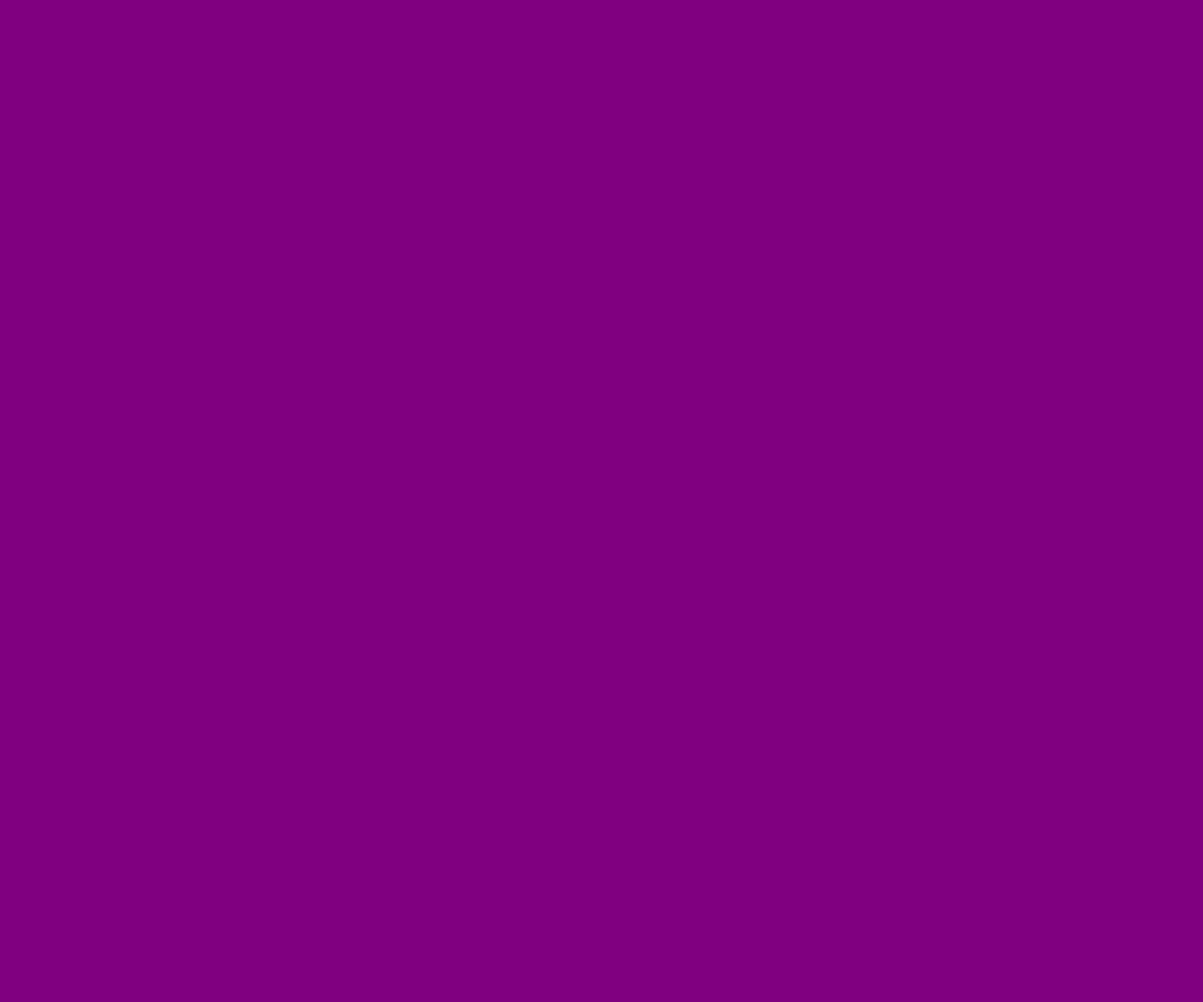
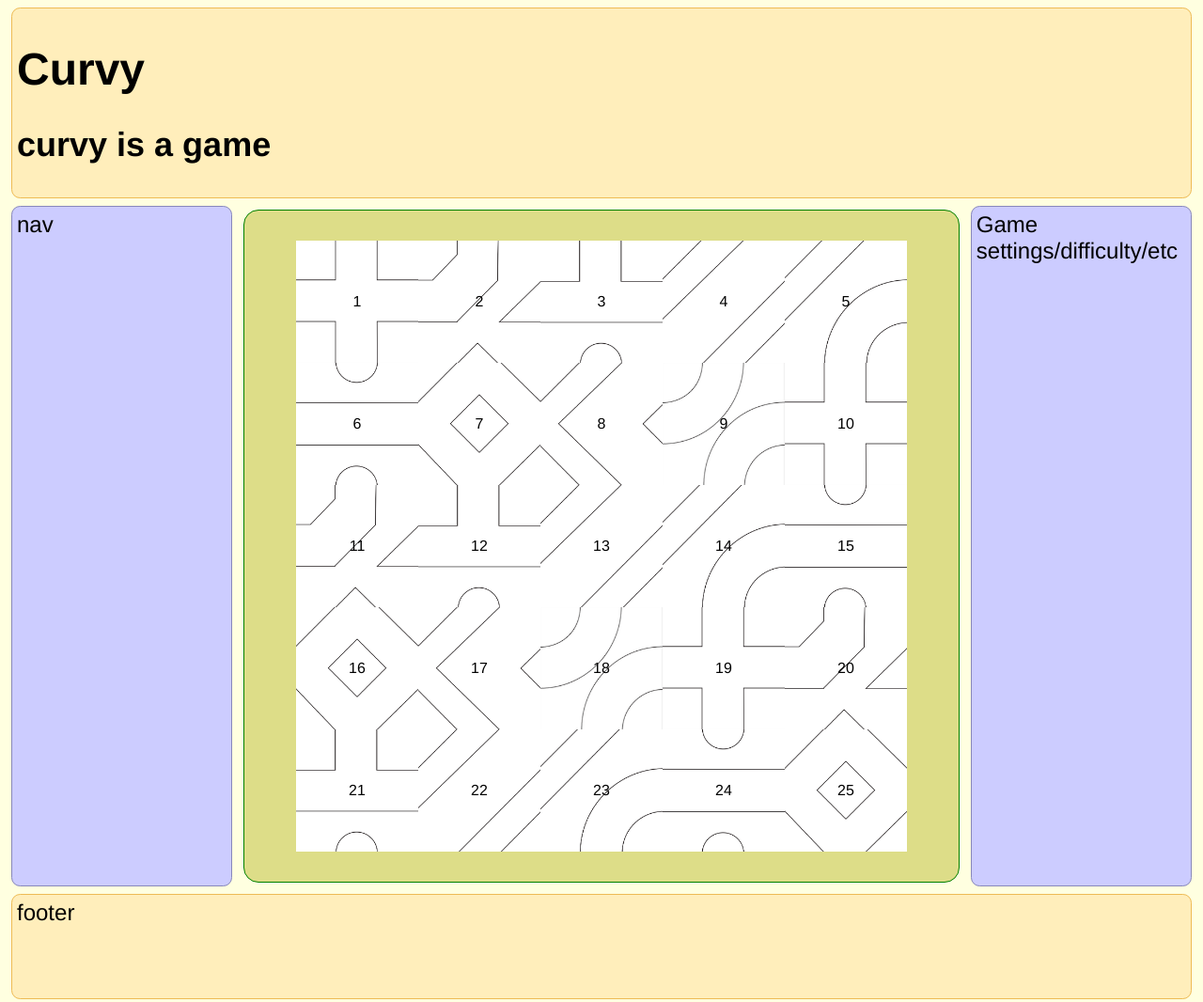
Before and after one commit to twerske/curvy, a plain HTML site: page index.html in a window 1280 px wide. Shown: the whole page at 94% size. Before the commit the page ends 800 px from the top, so only its background shows below. Drawn offline with nearby package versions, Linux system fonts and the light colour scheme.

Commit message:
make initial layour, rotate grid

```diff
--- a/css/style.css
+++ b/css/style.css
@@ -1,3 +1,98 @@
+:root {
+  --lines: pink;
+  --background: lightyellow;
+  --text: orange;
+  --outline: green;
+  --selected: yellow;
+  --selectedFont: red;
+}
+
 body {
-  background: purple;
+  font: 1.5rem Helvetica;
+  background: var(--background);
 }
+
+header {
+  justify-content: center;
+}
+
+#game {
+  min-height: 60%;
+  margin: 0;
+  padding: 0;
+  display: flex;
+  flex-direction: row;
+}
+
+#game > main {
+  margin: .5rem;
+  padding: .5rem;
+  border: .02rem solid var(--outline);
+  border-radius: 1rem;
+  background: #dddd88;
+  flex: 3 1 60%;
+  order: 2;
+}
+
+#game > nav {
+  margin: 4px;
+  padding: 5px;
+  border: 1px solid #8888bb;
+  border-radius: 7pt;
+  background: #ccccff;
+  flex: 1 6 20%;
+  order: 1;
+}
+
+#game > aside {
+  margin: 4px;
+  padding: 5px;
+  border: 1px solid #8888bb;
+  border-radius: 7pt;
+  background: #ccccff;
+  flex: 1 6 20%;
+  order: 3;
+}
+
+header, footer {
+  display: block;
+  margin: 4px;
+  padding: 5px;
+  min-height: 100px;
+  border: 1px solid #eebb55;
+  border-radius: 7pt;
+  background: #ffeebb;
+}
+
+/* Too narrow to support three columns */
+@media all and (max-width: 640px) {
+  #game, #page {
+    flex-direction: column;
+  }
+
+  #game > main, #game > nav, #game > aside {
+  /* Return them to document order */
+    order: 0;
+  }
+
+  #game > nav, #game > aside, header, footer {
+    min-height: 50px;
+    max-height: 50px;
+  }
+}
+
+.grid {
+  margin:1em auto;
+  border-collapse:collapse
+}
+
+.grid td {
+  width: 8rem;
+  height: 8rem;
+  /*border: 1px solid var(--outline);*/
+  text-align: center;
+  font-size: 1rem;
+  background-size: cover;
+  background-repeat: no-repeat;
+  background-position: center center;
+}
--- a/index.html
+++ b/index.html
@@ -8,7 +8,16 @@
     <link rel="stylesheet" href="css/style.css">
   </head>
   <body>
-
+    <header>
+      <h1>Curvy</h1>
+      <h2>curvy is a game</h2>
+    </header>
+    <div id='game'>
+      <main></main>
+      <nav>nav</nav>
+      <aside>Game settings/difficulty/etc</aside>
+    </div>
+    <footer>footer</footer>
     <script src="https://code.jquery.com/jquery-3.1.1.min.js" integrity="sha256-hVVnYaiADRTO2PzUGmuLJr8BLUSjGIZsDYGmIJLv2b8=" crossorigin="anonymous"></script>
     <script src="js/app.js"></script>
   </body>
--- a/js/app.js
+++ b/js/app.js
@@ -1 +1,62 @@
-console.log("Curvy loaded and js linked")
+var $grid = clickableGrid(5, 5);
+$('main').append($grid);
+
+function clickableGrid(rows, cols){
+    var i = 0;
+    var $grid = $('<table>', {
+      class: 'grid'
+    });
+    for (var r = 0; r < rows; ++r){
+        var $tr = $('<tr>');
+        $tr.appendTo($grid);
+        for (var c = 0; c < cols; ++c){
+            var $cell = $('<td>', {
+              id: ++i
+            });
+            $cell.appendTo($tr)
+            $cell.html(i)
+
+            $cell.css('background-image',`url(images/${i%9}.png)`)
+
+            $cell.data('row', r);
+            $cell.data('column', c);
+            $cell.data('angle', 0)
+
+            $cell.on('click', function(){
+                console.log("You clicked on element:", $(this));
+                console.log("You clicked on row:", $(this).data('row'));
+                console.log("You clicked on col:", $(this).data('column'));
+                console.log("You clicked on item #:", $(this).attr('id'));
+
+                rotateCell($(this));
+            });
+        }
+    }
+    return $grid;
+}
+
+function rotateCell($el){
+    var angle = ($el.data('angle') + 90);
+    $el.css({'transform': 'rotate(' + angle + 'deg)'});
+    $el.data('angle', angle);
+}
+
+// $testSVG = $('<svg', {
+//   id: "svg",
+//   width: "0",
+//   height: "0"
+// })
+//
+// $testPath = $('<path', {
+//   id: "path",
+//   d: "M0 0"
+// })
+// .appendTo($testSVG)
+//
+// function connectAll() {
+//     // connect all the paths you want!
+//     connectElements($("#svg"), $("#path"), $("#1"),  $("#2"));
+//     // ...
+//     // connectElements($("#svg1"), $("#someOtherPath"), $("#purple"), $("#teal")  );
+//     // connectElements($("#svg1"), $("#yetAnotherPath"), $("#Tom"), $("#teal")  );
+// }
```
Also changed, not shown: images/0.png (added), images/1.png (added), images/2.png (added), images/3.png (added), images/4.png (added), images/5.png (added), images/6.png (added), images/7.png (added), images/8.png (added), 3 other files.
